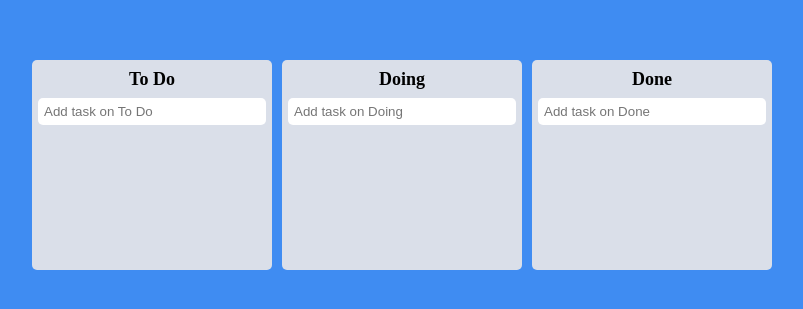
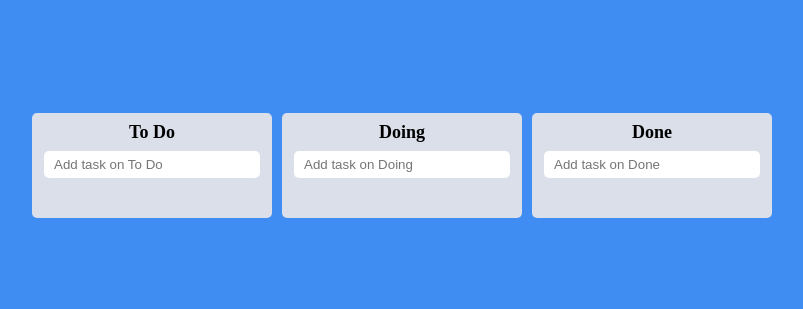
Before and after one commit to Novelier-Webbelier/react-trello-clone, a React (Create React App) app: page / in a window 1280 px wide. Shown: the part 235-544 px from the top of the page, without its empty margins (233-1036 px from the left). Built offline with nearby package versions, Linux system fonts and the light colour scheme.

Commit message:
Code Challenge - Make input more pretty

```diff
--- a/src/App.tsx
+++ b/src/App.tsx
@@ -5,16 +5,16 @@ import styled from "styled-components";
 import Board from "./Components/Board";
 
 const Wrapper = styled.div`
+  display: flex;
+  height: 100vh;
   width: 100vw;
-  height: 100vh;
-  display: flex;
   justify-content: center;
   align-items: center;
 `;
 
 const Boards = styled.div`
   display: flex;
-  align-items: center;
+  align-items: flex-start;
   justify-content: center;
 `;
 
--- a/src/Components/Board.tsx
+++ b/src/Components/Board.tsx
@@ -7,14 +7,13 @@ import { useSetRecoilState } from "recoil";
 
 const Wrapper = styled.div`
   width: 15rem;
-  max-width: 500px;
+  height: 100%;
   padding-top: 10px;
+  border-radius: 5px;
+  display: flex;
+  flex-direction: column;
   margin-right: 10px;
   background-color: ${(props) => props.theme.boardColor};
-  border-radius: 5px;
-  min-height: 200px;
-  display: flex;
-  flex-direction: column;
 `;
 
 const Title = styled.h2`
@@ -45,7 +44,8 @@ const Form = styled.form`
 
 const Input = styled.input`
   width: 90%;
-  padding: 6px;
+  padding: 6px 10px;
+  box-sizing: border-box;
   border: 1px solid rgba(0, 0, 0, 0.2);
   border-radius: 5px;
   border: 0px;
```
